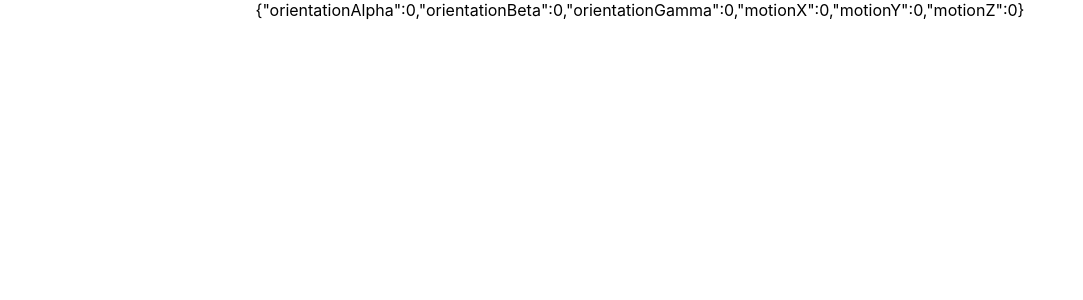
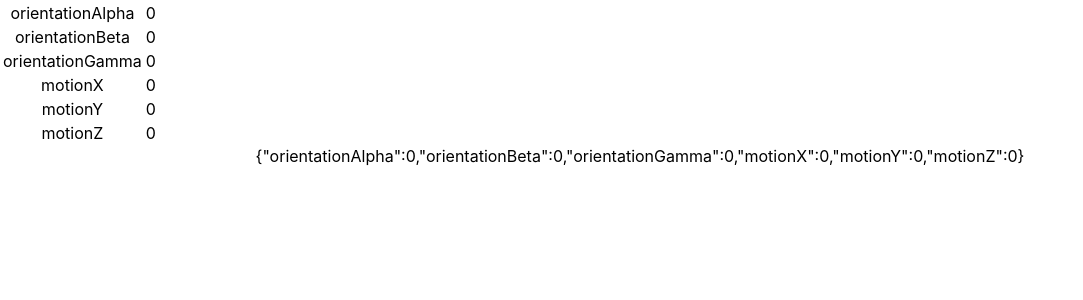
Before and after one commit to momosetkn/togi_check, a React (Create React App) app: page / in a window 1280 px wide. Shown: the top 300 px of the page, without its empty margins (0-1083 px from the left). Built offline with nearby package versions, Linux system fonts and the light colour scheme.

Commit message:
Fix appearance

```diff
--- a/src/App.tsx
+++ b/src/App.tsx
@@ -46,6 +46,32 @@ function App() {
 
   return (
     <div className="App">
+      <table>
+        <tr>
+          <td>orientationAlpha</td>
+          <td>{state.orientationAlpha}</td>
+        </tr>
+        <tr>
+          <td>orientationBeta</td>
+          <td>{state.orientationBeta}</td>
+        </tr>
+        <tr>
+          <td>orientationGamma</td>
+          <td>{state.orientationGamma}</td>
+        </tr>
+        <tr>
+          <td>motionX</td>
+          <td>{state.motionX}</td>
+        </tr>
+        <tr>
+          <td>motionY</td>
+          <td>{state.motionY}</td>
+        </tr>
+        <tr>
+          <td>motionZ</td>
+          <td>{state.motionZ}</td>
+        </tr>
+      </table>
       {JSON.stringify(state)}
     </div>
   );
```
